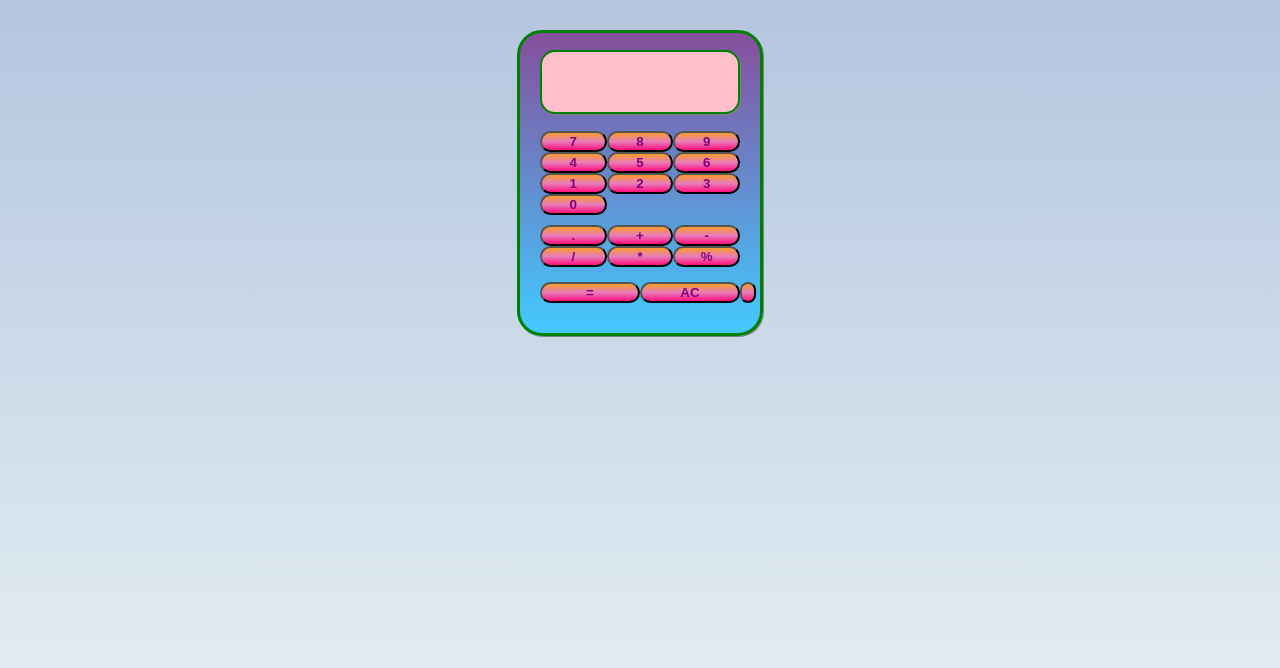
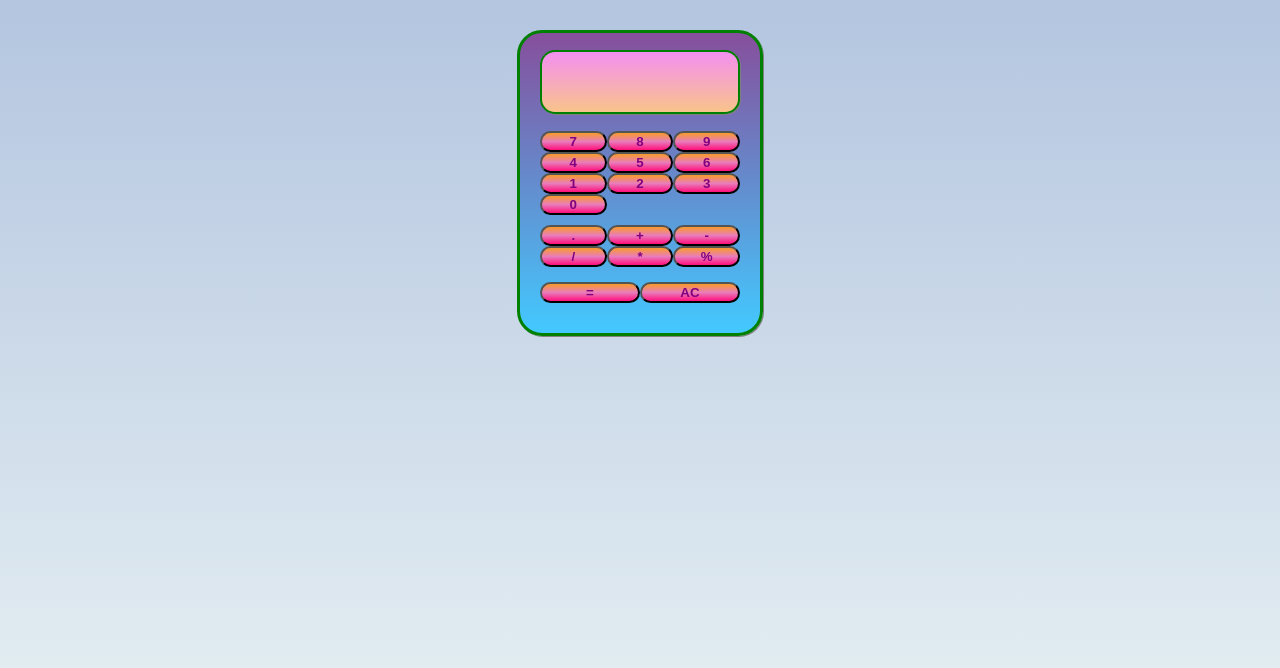
Before and after one commit to anastasia-pan/calculator, a React (Create React App) app: page / in a window 1280 px wide. Shown: the top 668 px of the page. Built offline with nearby package versions, Linux system fonts and the light colour scheme; a web font is replaced by a local one.

Commit message:
added ALL the gradients

```diff
--- a/src/App.js
+++ b/src/App.js
@@ -3,38 +3,44 @@ import { columnTransformDependencies, evaluate } from "mathjs";
 import { Howl, Howler } from "howler";
 import click from "./sounds/click.wav";
 
+//global function that plays a click sound
+const clickPlay = () => {
+  var sound = new Howl({
+    src: [click],
+  });
+
+  sound.play();
+};
+
 const Calculator = () => {
+  //array for operators
   const operators = [".", "+", "-", "/", "*", "%"];
-
+  //array for numbers
   const numbers = ["7", "8", "9", "4", "5", "6", "1", "2", "3", "0"];
 
-  //   "=",
-  //   "AC",
+  const [userInput, setUserInput] = useState("");
 
-  const [userInput, setUserInput] = useState("");
-  const [userTotal, setUserTotal] = useState([]);
-
+  //function that accrus userinput events to value and setsuserinput to new state
   const getValue = (value) => {
     let x = `${userInput}${value}`;
     setUserInput(x);
   };
+
+  //function that uses math.evaluate to calculate a total from the userInput string
+
   const getTotal = () => {
     console.log(userInput);
     let total = evaluate(userInput);
     setUserInput(total);
   };
 
+  //function that clears userInput, used by AC
   const clearInput = () => {
     setUserInput("");
   };
 
-  const clickPlay = () => {
-    var sound = new Howl({
-      src: ["./sounds/click.wav"],
-    });
-
-    sound.play();
-  };
+  //root return: a screen, a mapped of the array numbers and operators, individual AC and equals buttons
+  //..that clear and tote up the input
 
   return (
     <div className="wide">
@@ -52,25 +58,43 @@ const Calculator = () => {
           ))}
         </div>
         <div className="results">
-          <button id="equals" onClick={getTotal}>
+          <button
+            id="equals"
+            onClick={() => {
+              getTotal();
+              clickPlay();
+            }}
+          >
             =
           </button>
-          <button id="AC" onClick={clearInput}>
+          <button
+            id="AC"
+            onClick={() => {
+              clearInput();
+              clickPlay();
+            }}
+          >
             {" "}
             AC{" "}
           </button>
-          <button id="other" onClick={clickPlay}></button>
         </div>
       </div>
     </div>
   );
 };
 
+//button component
 const Button = (props) => {
+  //function that takes an event and takes its value (also make a click sound, why not :) )
+  //it uses the function getValue to accrue the button clicks into a user input (func passed via propss)
   const handleClick = (event) => {
+    clickPlay();
     props.getValue(event.target.value);
   };
 
+  //button that displays
+  //returns button displaying the value of the array item, and uses function handleClick
+  //.. to trigger the state setting of user input
   return (
     <>
       <button value={props.number} onClick={handleClick}>
@@ -80,8 +104,4 @@ const Button = (props) => {
   );
 };
 
-const Head = (props) => {
-  return <></>;
-};
-
 export default Calculator;
--- a/src/index.css
+++ b/src/index.css
@@ -123,9 +123,30 @@ body {
   border-color: green;
   text-shadow: 1px 1px grey;
   min-height: 50px;
-  background-color: pink;
+  /* background-color: pink; */
   padding: 5px;
   font-size: 25px;
+  background: hsla(31, 90%, 76%, 1);
+
+  background: linear-gradient(
+    90deg,
+    hsla(31, 90%, 76%, 1) 0%,
+    hsla(302, 82%, 76%, 1) 100%
+  );
+
+  background: -moz-linear-gradient(
+    90deg,
+    hsla(31, 90%, 76%, 1) 0%,
+    hsla(302, 82%, 76%, 1) 100%
+  );
+
+  background: -webkit-linear-gradient(
+    90deg,
+    hsla(31, 90%, 76%, 1) 0%,
+    hsla(302, 82%, 76%, 1) 100%
+  );
+
+  filter: progid: DXImageTransform.Microsoft.gradient( startColorstr="#F9C58D", endColorstr="#F492F0", GradientType=1 );
 }
 
 .operators {
```
